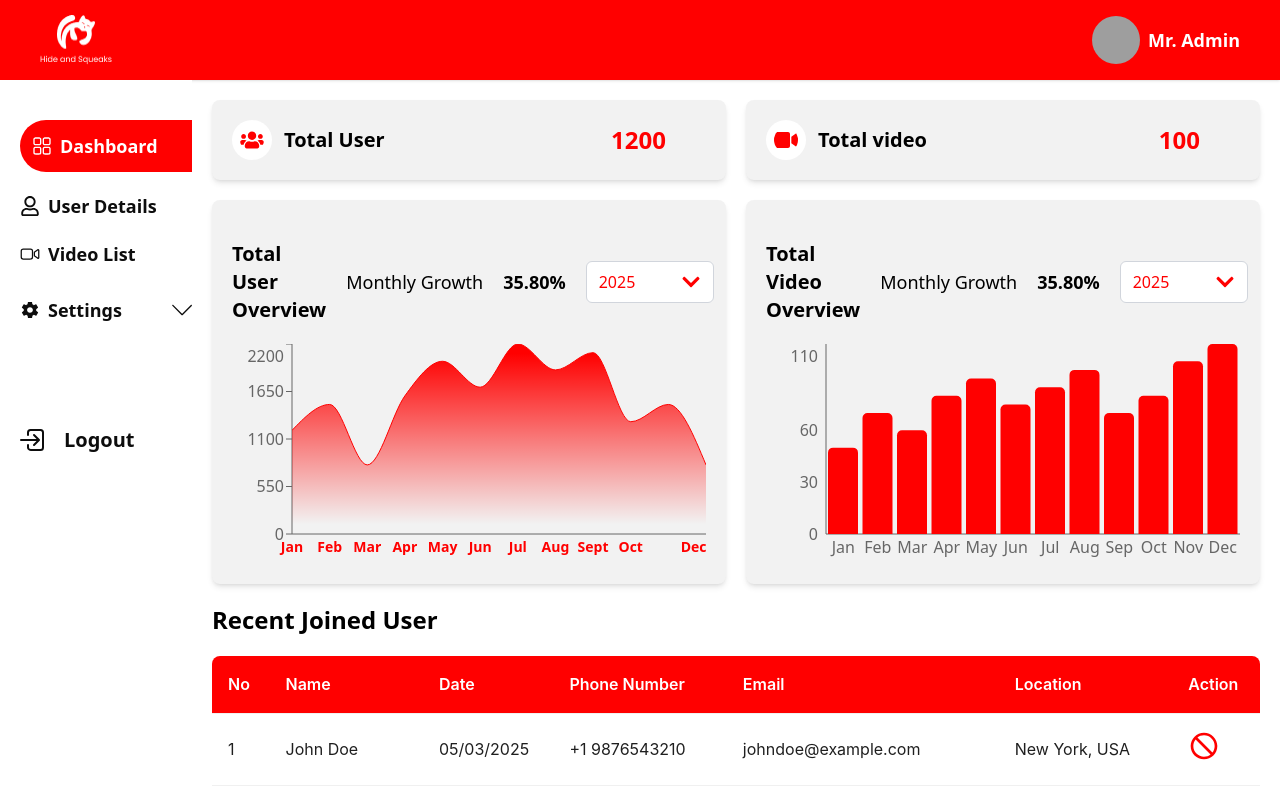
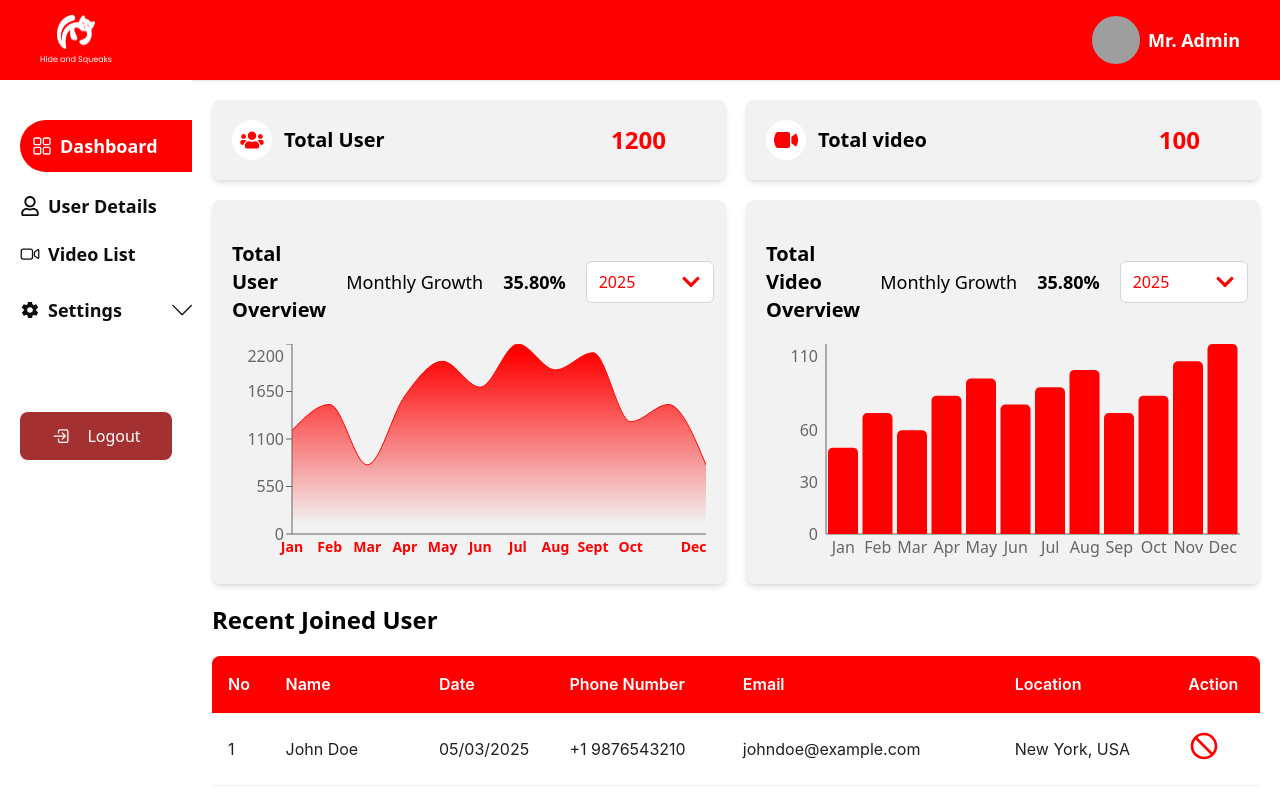
Before and after one commit to TAIJULAMAN/pet-toy-admin-dashboard, a React (Vite) app: page / in a window 1280 px wide. Shown: the top 800 px of the page. Built offline with nearby package versions, Linux system fonts and the light colour scheme; grey boxes are pictures that could not be loaded.

Commit message:
changed design of sidebar

```diff
--- a/src/components/Sidebar/Sidebar.jsx
+++ b/src/components/Sidebar/Sidebar.jsx
@@ -87,7 +87,6 @@ const Sidebar = ({ isOpen, toggleSidebar }) => {
                 ? "bg-[#FF0000] text-white pl-3 pr-5 py-3 rounded-l-4xl"
                 : ""
             }`}
-
           >
             <div className="flex flex-row justify-between items-center gap-2">
               <IoMdSettings className="w-5 h-5" />
@@ -116,7 +115,6 @@ const Sidebar = ({ isOpen, toggleSidebar }) => {
                 className={`py-2 flex items-center gap-2 transition-all duration-300 ease-in-out ${
                   isActive("/setting/privacy-policy") ? "text-[#FF0000]" : ""
                 }`}
-
               >
                 <MdOutlinePrivacyTip className="w-5 h-5 text-lg font-semibold" />
                 <p className="text-lg font-semibold">Privacy Policy</p>
@@ -140,11 +138,14 @@ const Sidebar = ({ isOpen, toggleSidebar }) => {
       </ul>
 
       {/* Logout Button */}
-      <div className="absolute mt-5 md:mt-20 lg:mt-20 xl:mt-20 w-full px-4">
+      <div className="absolute mt-8 md:mt-20 mmd:mt-20 w-full px-5">
         <Link to="/sign-in">
-          <button className="flex items-center gap-4 w-full py-3 rounded-lg transition-all duration-300 ease-in-out">
-            <IoLogInOutline className="w-8 h-8 text-xl font-semibold" />
-            <span className="text-xl font-semibold">Logout</span>
+          <button
+            className="flex items-center gap-4 w-full py-3 rounded-lg bg-[#a33131] hover:bg-primary duration-200 text-white justify-center "
+            // onClick={handleLogout}
+          >
+            <IoLogInOutline className="w-5 h-5 font-bold" />
+            <span>Logout</span>
           </button>
         </Link>
       </div>
```
